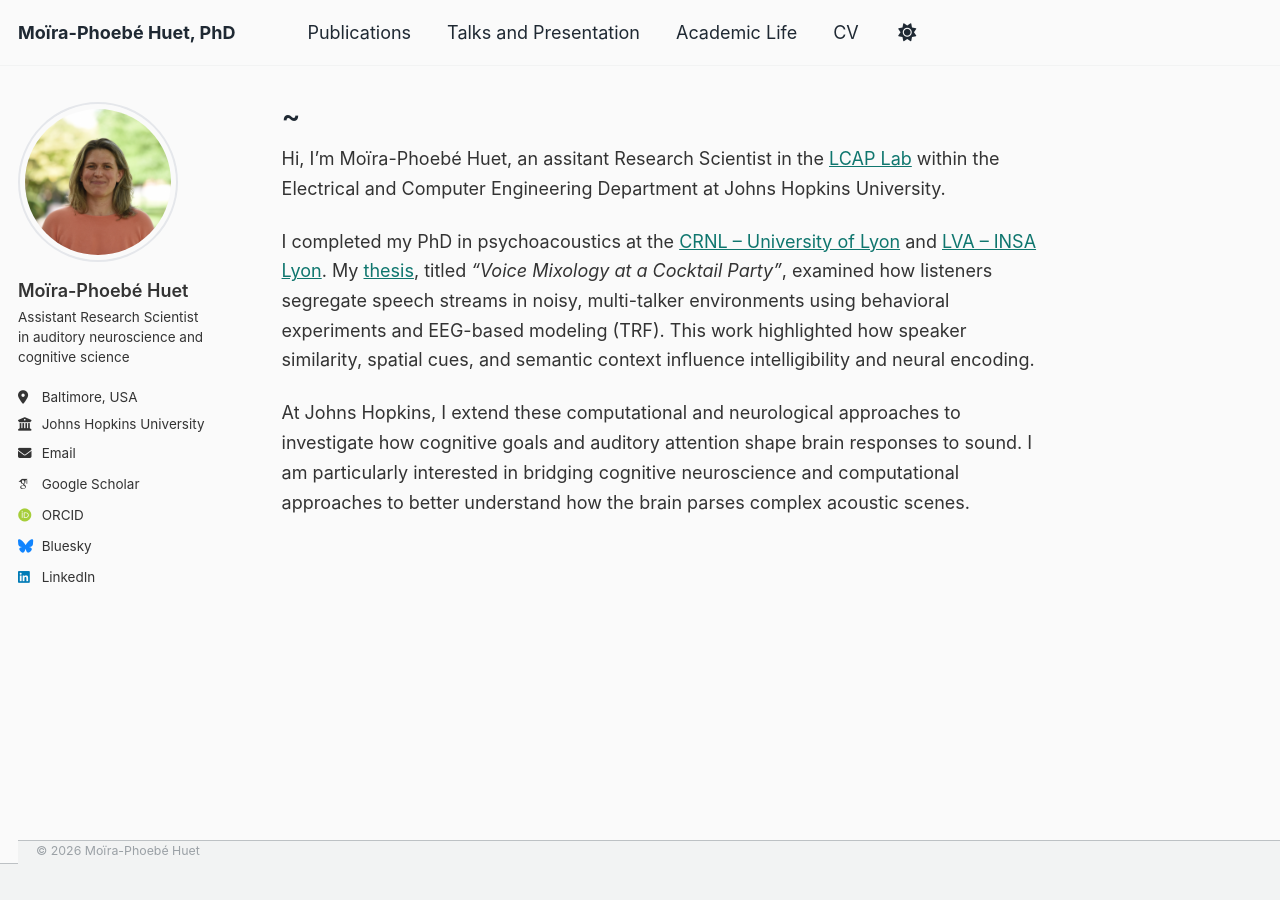
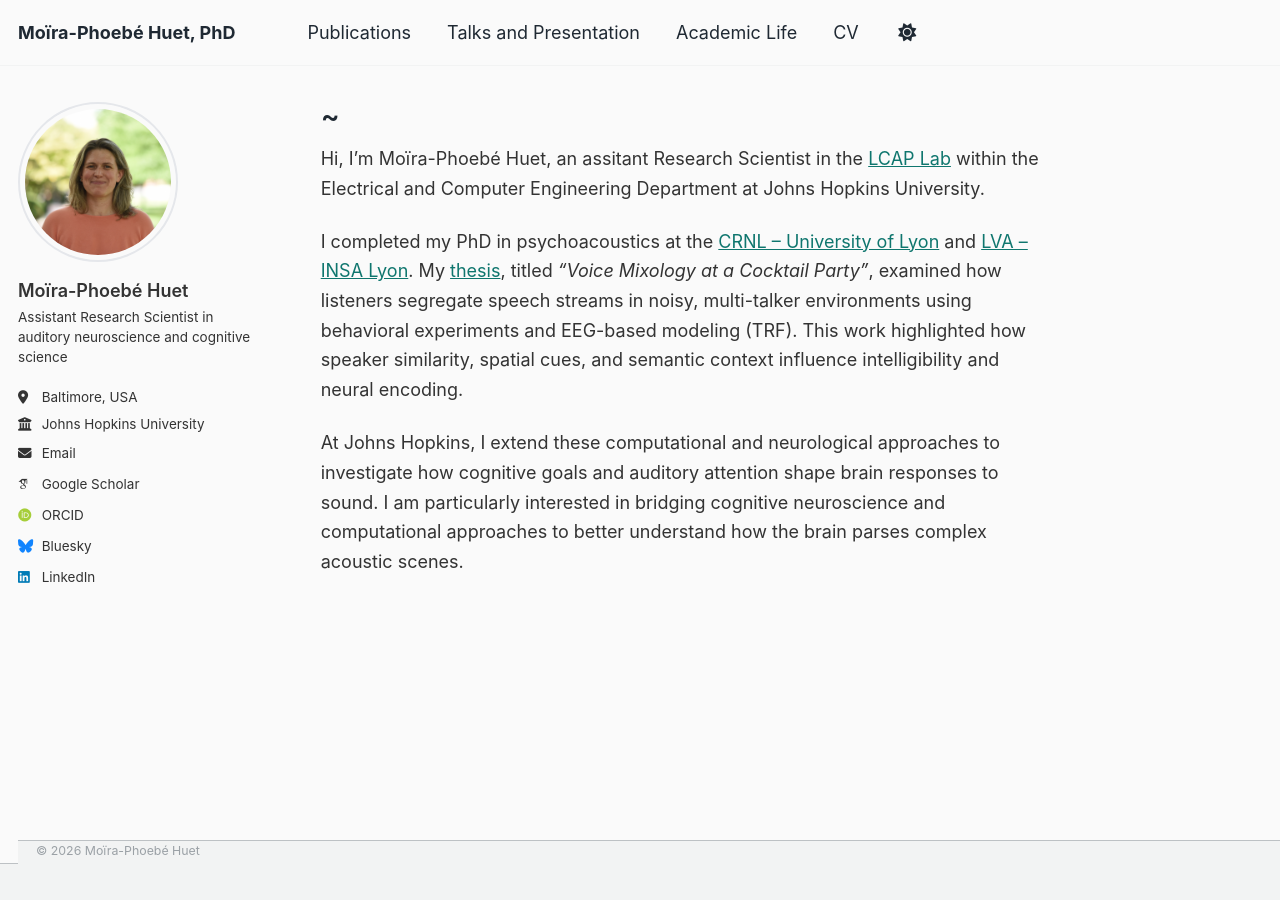
Before and after one commit to mphuet/mphuet.github.io, a Jekyll site: the page built from _pages/about.md, in a window 1280 px wide. Built offline with Jekyll 4.4.1, drawn with Linux system fonts in a browser that asks for light colours; some web fonts are replaced.

Commit message:
Update main.scss

```diff
--- a/assets/css/main.scss
+++ b/assets/css/main.scss
@@ -122,3 +122,27 @@ a:hover {
 .sidebar {
   padding-top: 0.75rem;
 }
+
+
+/* === Reduce sidebar width (modern faculty layout) === */
+
+@media (min-width: 64em) {  /* large screens */
+  .sidebar {
+    width: 250px;
+  }
+
+  .page {
+    width: calc(100% - 250px);
+  }
+}
+
+/* Slightly narrower on medium screens */
+@media (min-width: 48em) and (max-width: 64em) {
+  .sidebar {
+    width: 230px;
+  }
+
+  .page {
+    width: calc(100% - 230px);
+  }
+}
```
